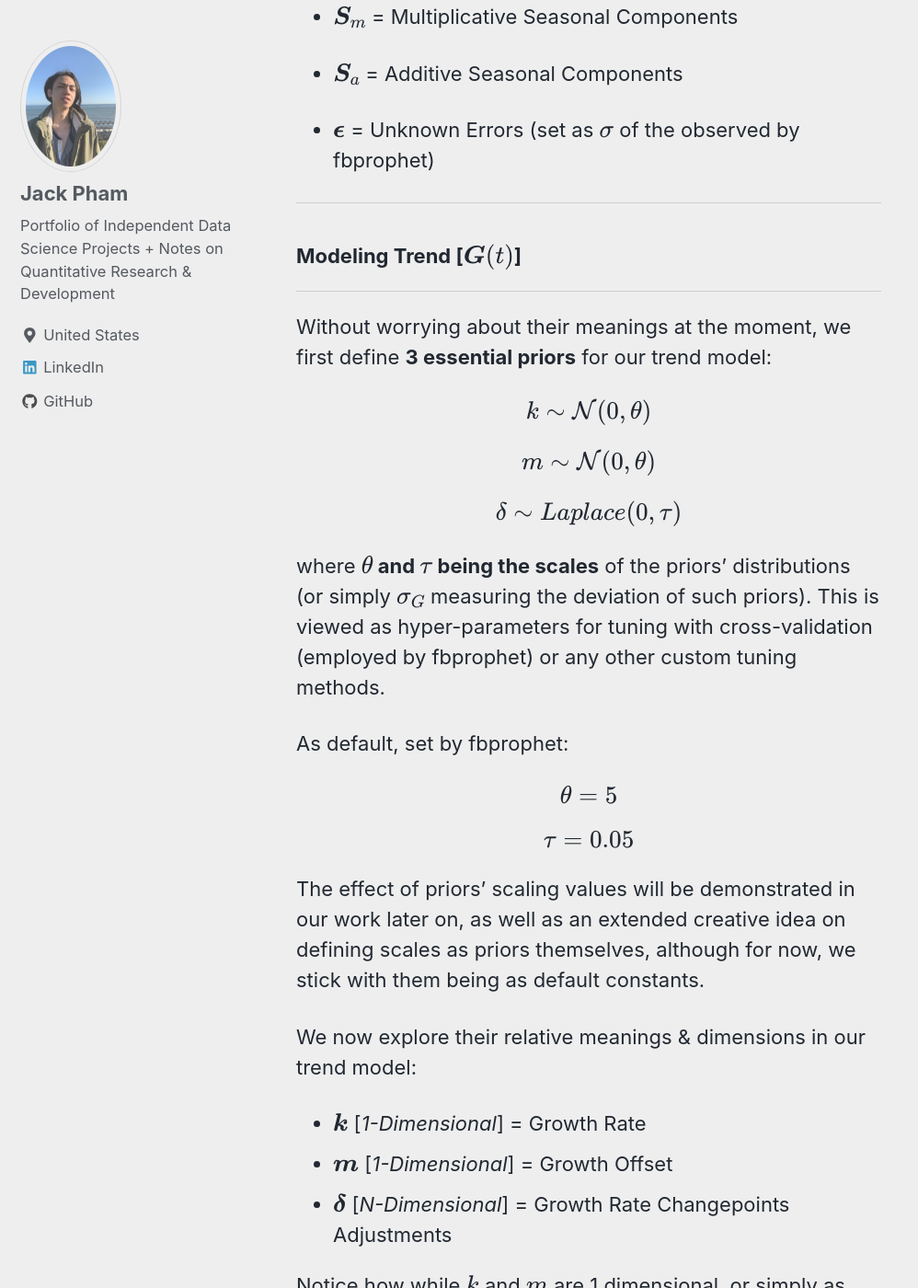
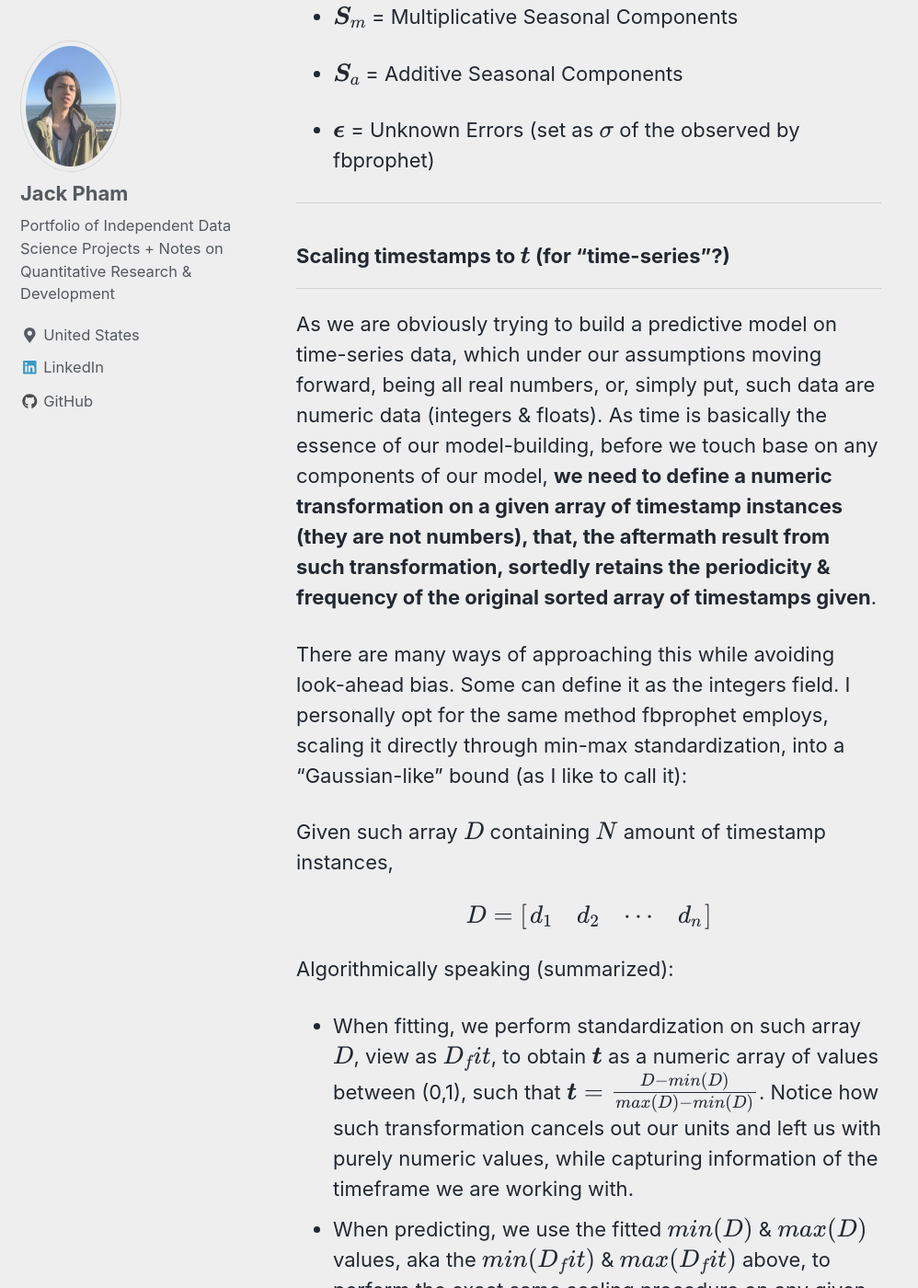
Before and after one commit to jp-quant/jp-quant.github.io, a Jekyll site: the page built from _posts/2020-09-18-fbprophet_bayesian_glm.md, in a window 1280 px wide and 1400 px high, scrolled down 8533 px. Shown: the whole window at 92% size, without its empty margins (0-998 px from the left). Built offline with Jekyll 4.4.1, drawn with Linux system fonts in a browser that asks for light colours; nearby versions of some CDN libraries; formulas are drawn with MathJax 3; some of the changed text lies outside the part shown.

Commit message:
new post 9-18-20

```diff
--- a/_posts/2020-09-18-fbprophet_bayesian_glm.md
+++ b/_posts/2020-09-18-fbprophet_bayesian_glm.md
@@ -121,7 +121,7 @@ Starting with the model's overarching formula:
 
 ### $$\boldsymbol{Y}(t) \sim [\boldsymbol{G}(t) \cdot(1 + \boldsymbol{S}_{m}(t)) +  \boldsymbol{S}_{a}(t)] \pm \boldsymbol{\epsilon}_{t}$$
 
-where, as **tensors**:
+where, as **tensors** (except $$\boldsymbol{\epsilon}$$):
 
 - $$\boldsymbol{Y}$$ = Observable to fit & predict (data of prediction target)
 
@@ -132,6 +132,22 @@ where, as **tensors**:
 - $$\boldsymbol{S}_{a}$$ = Additive Seasonal Components
 
 - $$\boldsymbol{\epsilon}$$ = Unknown Errors (set as $$\sigma$$ of the observed by fbprophet)
+
+
+----
+### Scaling timestamps to $$\boldsymbol{t}$$ (for "time-series"?)
+---
+As we are obviously trying to build a predictive model on time-series data, which under our assumptions moving forward, being all real numbers, or, simply put, such data are numeric data (integers & floats). As time is basically the essence of our model-building, before we touch base on any components of our model, **we need to define a numeric transformation on a given array of timestamp instances (they are not numbers), that, the aftermath result from such transformation, sortedly retains the periodicity & frequency of the original sorted array of timestamps given**.
+
+There are many ways of approaching this while avoiding look-ahead bias. Some can define it as the integers field. I personally opt for the same method fbprophet employs, scaling it directly through min-max standardization, into a "Gaussian-like" bound (as I like to call it):
+
+Given such array $$D$$ containing $$N$$ amount of timestamp instances,
+
+$$D = \begin{bmatrix} d_1 & d_2  &\cdots  & d_n \end{bmatrix}$$
+
+Algorithmically speaking (summarized):
+- When fitting, we perform standardization on such array $$D$$, view as $$D_fit$$, to obtain $$\boldsymbol{t}$$ as a numeric array of values between (0,1), such that $$\boldsymbol{t} = \frac{D - min(D)}{max(D) - min(D)}$$. Notice how such transformation cancels out our units and left us with purely numeric values, while capturing information of the timeframe we are working with.
+- When predicting, we use the fitted $$min(D)$$ & $$max(D)$$ values, aka the $$min(D_fit)$$ & $$max(D_fit)$$ above, to perform the exact same scaling procedure on any given array $$D$$, to which in predictive context viewed as $$D_pred$$. The resulted $$\boldsymbol{t}$$ values that are out of bound (0,1) represents stamps before (<0) or after (>1) the timeframe of data we fitted (the priors of our model on).
 
 ---
 ### Modeling Trend [$$\boldsymbol{G}(t)$$]
@@ -163,16 +179,15 @@ We now explore their relative meanings & dimensions in our trend model:
 Notice how while $$k$$ and $$m$$ are 1 dimensional, or simply as constants, $$\delta$$ is an $$N$$ dimensional variable, where such *integer* value $$N$$ is also a hyper-parameter, though not as important as scales (as advised by Facebook), for tuning.
 > Our $$\delta$$ here is somewhat similar to the commonly known concept in mathematics called *Dirac Delta* in differential equation, used to tackle problems with piece-wise regressions & step-functions.
 
-Before finalizing our trend model, we also need to define a couple last components, although **these will NOT be as priors with distributions needed to be sampled for fit** but rather **most of which are transformed variables**, being **calculation results using the defined priors & hyper-parameters** above (except $$t$$, being given as time). These are:
+Before finalizing our trend model, we also need to define a couple last components, although **these will NOT be as priors with distributions needed to be sampled for fit** but rather **most of which are transformed variables**, being **calculation results using the defined priors & hyper-parameters** above. These are:
 
-$$ \boldsymbol{t}, \boldsymbol{s}, A,\gamma$$
+$$\boldsymbol{s}, A,\gamma$$
 
-> For every given $$\boldsymbol{t}$$ as the **time vector as integers or floats** (scaled) (we will explain this more in our demonstrative
-work) of $$K$$ dimensional length
+> For every given $$\boldsymbol{t}$$ as the **numeric timesteps** of $$K$$ dimensional length, meaning there being K amount of timestamps given to fit or predict,
 
 > $$\boldsymbol{t} =\begin{bmatrix} t_1 & t_2  &\cdots  & t_k \end{bmatrix}$$
 
-> and $$\delta$$ of $$N$$ dimensional length, representing $$N$$ amount of changepoints occurring in $$\boldsymbol{t}$$, we subsequently compute those N changepoint values from $$\boldsymbol{t}$$, as tensor $$\boldsymbol{s}$$, being N-dimensional as well, such that:
+> and $$\delta$$ of $$N$$ dimensional length, representing $$N$$ amount of changepoints occurring at values in $$\boldsymbol{t}$$, we subsequently compute those N changepoint values from $$\boldsymbol{t}$$, defined as $$\boldsymbol{s}$$, being N-dimensional as well, such that:
 
 > For $$i = 1,2,...N$$, where $$s_i \in \boldsymbol{t}$$ and $$N \leq K$$, we define
 
@@ -192,15 +207,15 @@ work) of $$K$$ dimensional length
 Now, with all the defined components to model our $$\boldsymbol{G}(t)$$, we proceed on using them to calculate **3 types of trends**:
 
 **Linear Trend** (mainly used)
-> **$$ G(t) = (k + A_t \delta) \boldsymbol{t} + (m + A_t \gamma) $$**
+> **$$ G(\boldsymbol{t}) = (k + A_{\boldsymbol{t}} \delta) \boldsymbol{t} + (m + A_{\boldsymbol{t}} \gamma) $$**
 
 **Logistic Trend** (Non-Linear & Saturating Growth Applications)
-> $$G(t) = \frac{C(t)}{1 + exp[-(k + A_{t} \delta)(\boldsymbol{t} - (m + A_{t} \gamma))]}$$
+> $$G(\boldsymbol{t}) = \frac{C(\boldsymbol{t})}{1 + exp[-(k + A_{\boldsymbol{t}} \delta)(\boldsymbol{t} - (m + A_{\boldsymbol{t}} \gamma))]}$$
 
-> Where $$C =$$ cap/maximum value for logistic convergence. This can be given or include in our model to fit.
+> Where $$C =$$ cap/maximum for logistic convergences/saturating point(s), can be given or include in our model to fit.
 
 **Flat Trend** (for simplicity)
-> $$G(t) = m \vec{\boldsymbol{1}}$$
+> $$G(\boldsymbol{t}) = m \vec{\boldsymbol{1}_{\boldsymbol{t}}}$$
 
 > No changepoints incorporated, defined purely with a constant linear trend value as prior $$m$$ (or $$k$$) following the distribution $$\mathcal{N}(0,\theta)$$, or $$\mathcal{N}(0,5)$$ by default.
 
```
